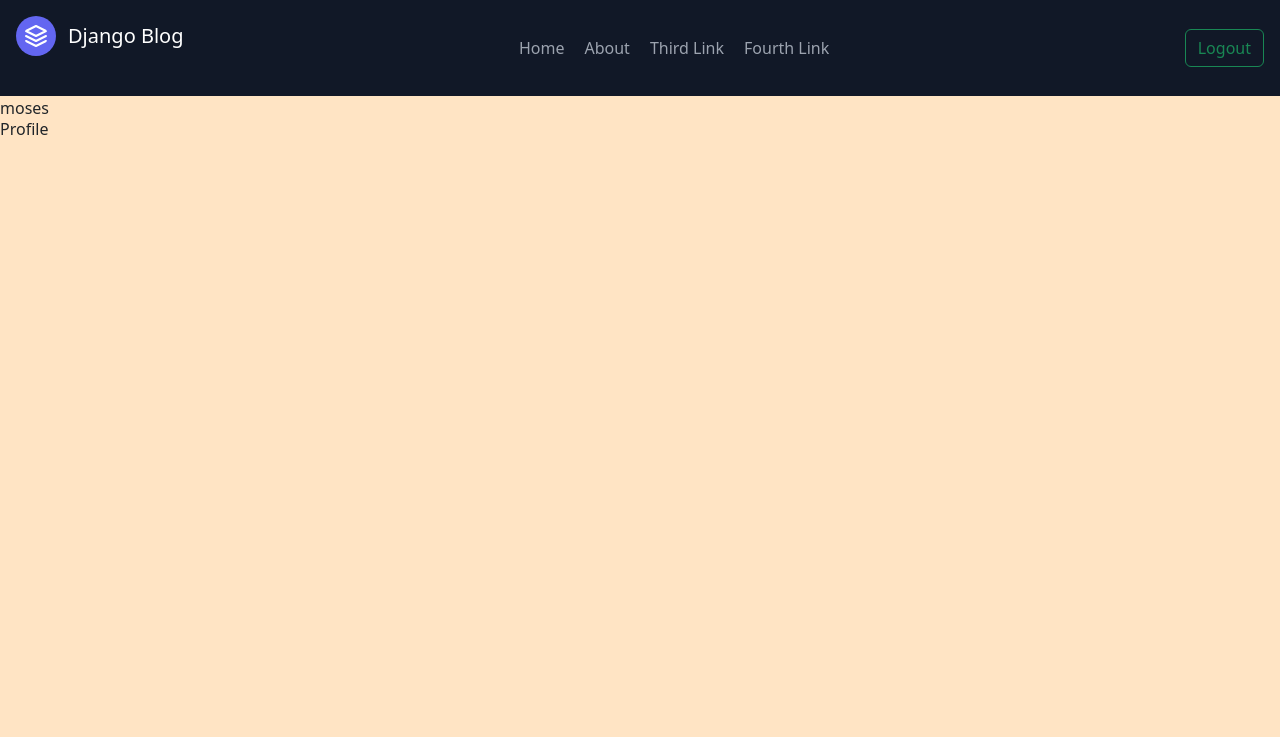
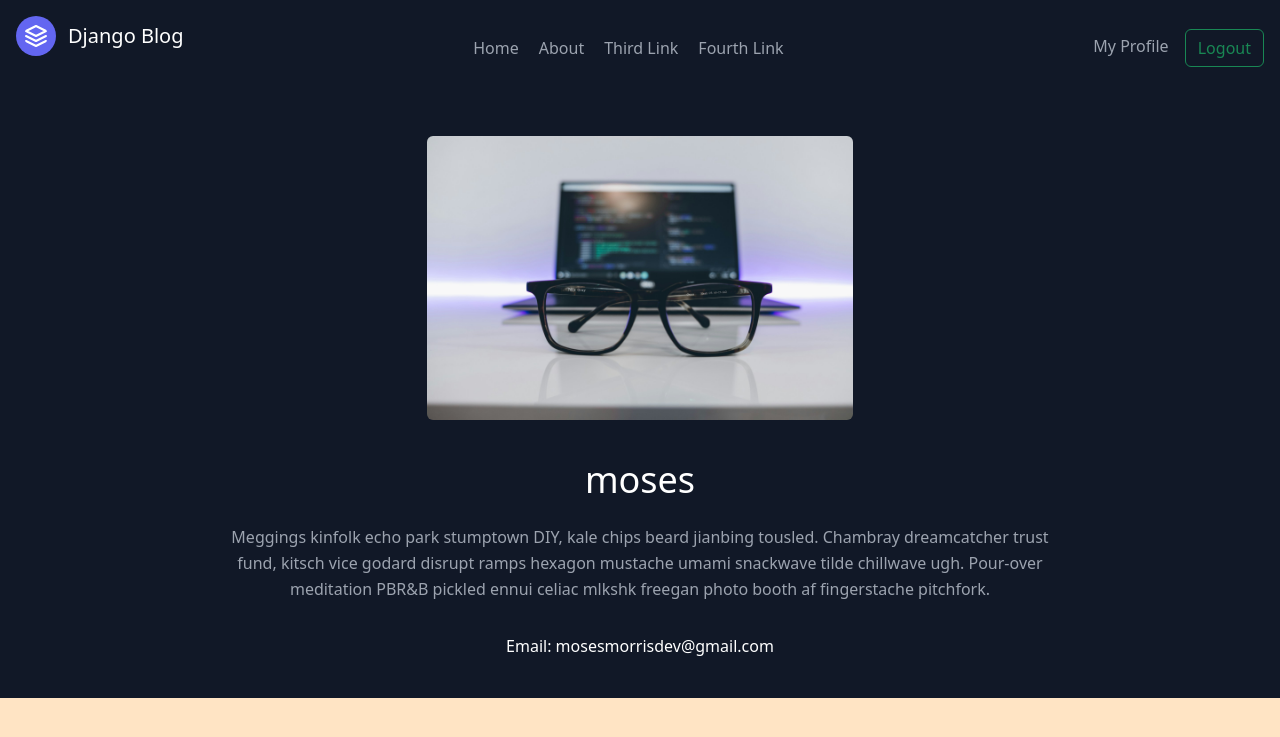
Before and after one commit to Moses-Morris/WebApp, a Django app: page /users/profile/ in a window 1280 px wide. Shown: the top 737 px of the page. Run offline with Django 5.2, Linux system fonts and the light colour scheme; a user stored in the database is signed in; data comes from the database, SQL or seed files in the repository; both versions use the stored data as it was after the commit; parts of the project's set-up code (start-up, migrations or seed data) failed here and were passed over; some libraries are stand-ins or nearby versions.

Commit message:
Creating a Signaller and receiver for our profile image.

```diff
--- a/FeaturedApp/FeaturedApp/settings.py
+++ b/FeaturedApp/FeaturedApp/settings.py
@@ -9,7 +9,7 @@ https://docs.djangoproject.com/en/5.0/topics/settings/
 For the full list of settings and their values, see
 https://docs.djangoproject.com/en/5.0/ref/settings/
 """
-
+import os
 from pathlib import Path
 
 # Build paths inside the project like this: BASE_DIR / 'subdir'.
--- a/FeaturedApp/FeaturedApp/urls.py
+++ b/FeaturedApp/FeaturedApp/urls.py
@@ -19,9 +19,17 @@ from django.urls import path, include
 from django.contrib.auth import views as auth_views
 from users import views as user_views
 
+from django.conf import settings
+from django.conf.urls.static import static
+
+
+
 urlpatterns = [
     path('', include('blog.urls')),
     path('admin/', admin.site.urls),
     path('users/', include('users.urls')),
 
 ]
+
+if settings.DEBUG:
+    urlpatterns += static(settings.MEDIA_URL, document_root=settings.MEDIA_ROOT)
--- a/FeaturedApp/blog/templates/base.html
+++ b/FeaturedApp/blog/templates/base.html
@@ -42,6 +42,7 @@
               {% if user.is_authenticated %}
                 <form action="{% url 'Logout' %}" method="post">
                   {% csrf_token %}
+                  <a  class="inline-flex items-center  mr-3 hover:text-white" href="{% url 'Profile' %}">My Profile</a>
                   <button type="submit" class="btn btn-outline-success">Logout</button>
                 </form>
               {% else %}
--- a/FeaturedApp/users/apps.py
+++ b/FeaturedApp/users/apps.py
@@ -4,3 +4,6 @@ from django.apps import AppConfig
 class UsersConfig(AppConfig):
     default_auto_field = 'django.db.models.BigAutoField'
     name = 'users'
+
+    def ready(self):
+        import users.signals
--- a/FeaturedApp/users/templates/base.html
+++ b/FeaturedApp/users/templates/base.html
@@ -39,9 +39,11 @@
               <a class="mr-5 hover:text-white">Fourth Link</a>
             </nav>
             <div>
+
               {% if user.is_authenticated %}
                 <form action="{% url 'Logout' %}" method="post">
                   {% csrf_token %}
+                  <a  class="inline-flex items-center  mr-3 hover:text-white" href="{% url 'Profile' %}">My Profile</a>
                   <button type="submit" class="btn btn-outline-success">Logout</button>
                 </form>
               {% else %}
--- a/FeaturedApp/users/templates/profile.html
+++ b/FeaturedApp/users/templates/profile.html
@@ -1,9 +1,17 @@
 {% extends "base.html" %}
 {% block content %}
 
-<div>
-    <p>{{ user.username }} </p>
-    <h1>Profile</h1>
-</div>
+<section class="text-gray-400 bg-gray-900 body-font">
+    <div class="container mx-auto flex px-0 py-10 items-center justify-center flex-col">
+      <img class="lg:w-2/6 md:w-3/6 w-5/6 mb-10 object-cover object-center rounded" alt="hero" src="{{ user.profile.image.url }}">
+      <div class="text-center lg:w-2/3 w-full">
+        <h1 class="title-font sm:text-4xl text-3xl mb-4 font-medium text-white">{{ user.username }}</h1>
+        <p class="leading-relaxed mb-8">Meggings kinfolk echo park stumptown DIY, kale chips beard jianbing tousled. Chambray dreamcatcher trust fund, kitsch vice godard disrupt ramps hexagon mustache umami snackwave tilde chillwave ugh. Pour-over meditation PBR&B pickled ennui celiac mlkshk freegan photo booth af fingerstache pitchfork.</p>
+        <div class="flex justify-center">
+          <p class="text-white">Email: {{ user.email }}</p>
+        </div>
+      </div>
+    </div>
+  </section>
 
 {% endblock %}
```
Also changed, not shown: FeaturedApp/users/signals.py (added, +16 -0 lines), FeaturedApp/db.sqlite3, FeaturedApp/media/profile_pics/temple-cerulean-tP8ZwlCF8og-unsplash_1.jpg (added), 1 other file.
